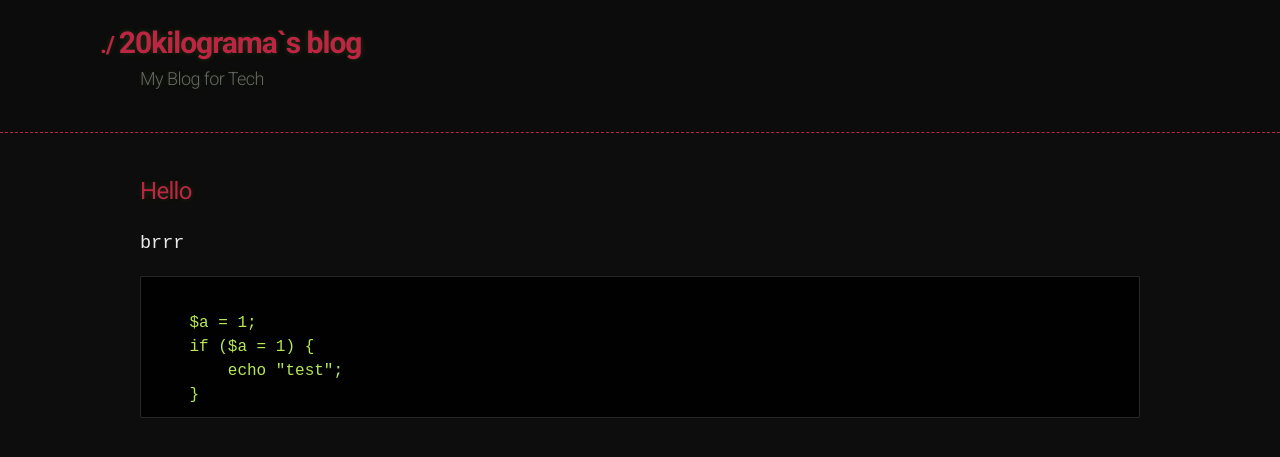
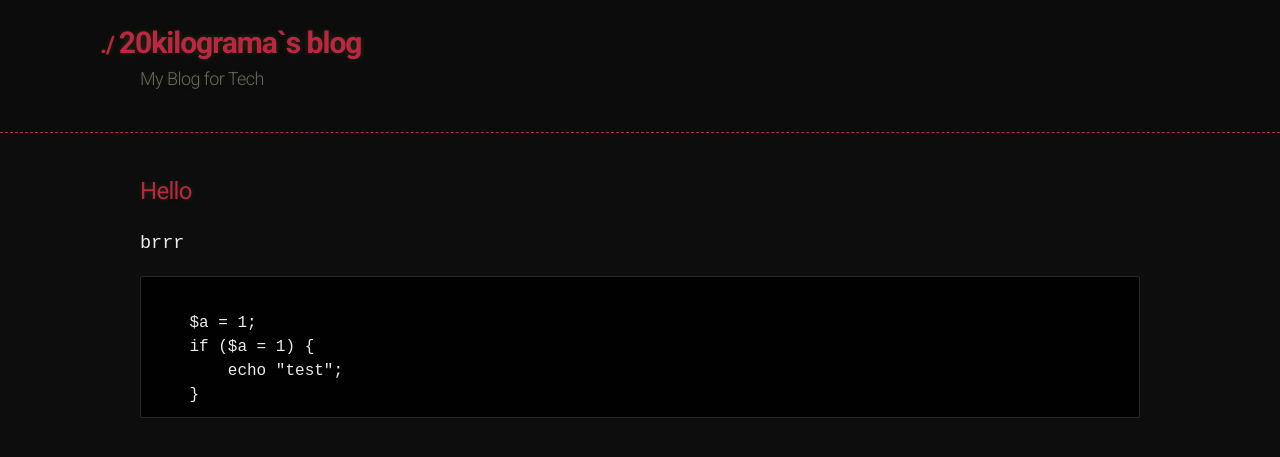
Before and after one commit to 20kilograma/blog, a Jekyll site: the page built from webcache.md, in a window 1280 px wide. Shown: the top 457 px of the page. Built offline with Jekyll 4.4.1, drawn with Linux system fonts in a browser that asks for light colours; nearby versions of some CDN libraries; some web fonts are replaced; our own code applies the rules of GitHub Pages for plain Markdown files.

Commit message:
Update jekyll-theme-hacker.scss

```diff
--- a/_sass/jekyll-theme-hacker.scss
+++ b/_sass/jekyll-theme-hacker.scss
@@ -176,7 +176,6 @@ pre {
   border: 1px solid rgba(255, 255, 255, 0.15);
   padding: 10px;
   font-size: 16px;
-  color: #b5e853;
   border-radius: 2px;
   word-wrap: normal;
   overflow: auto;
```
